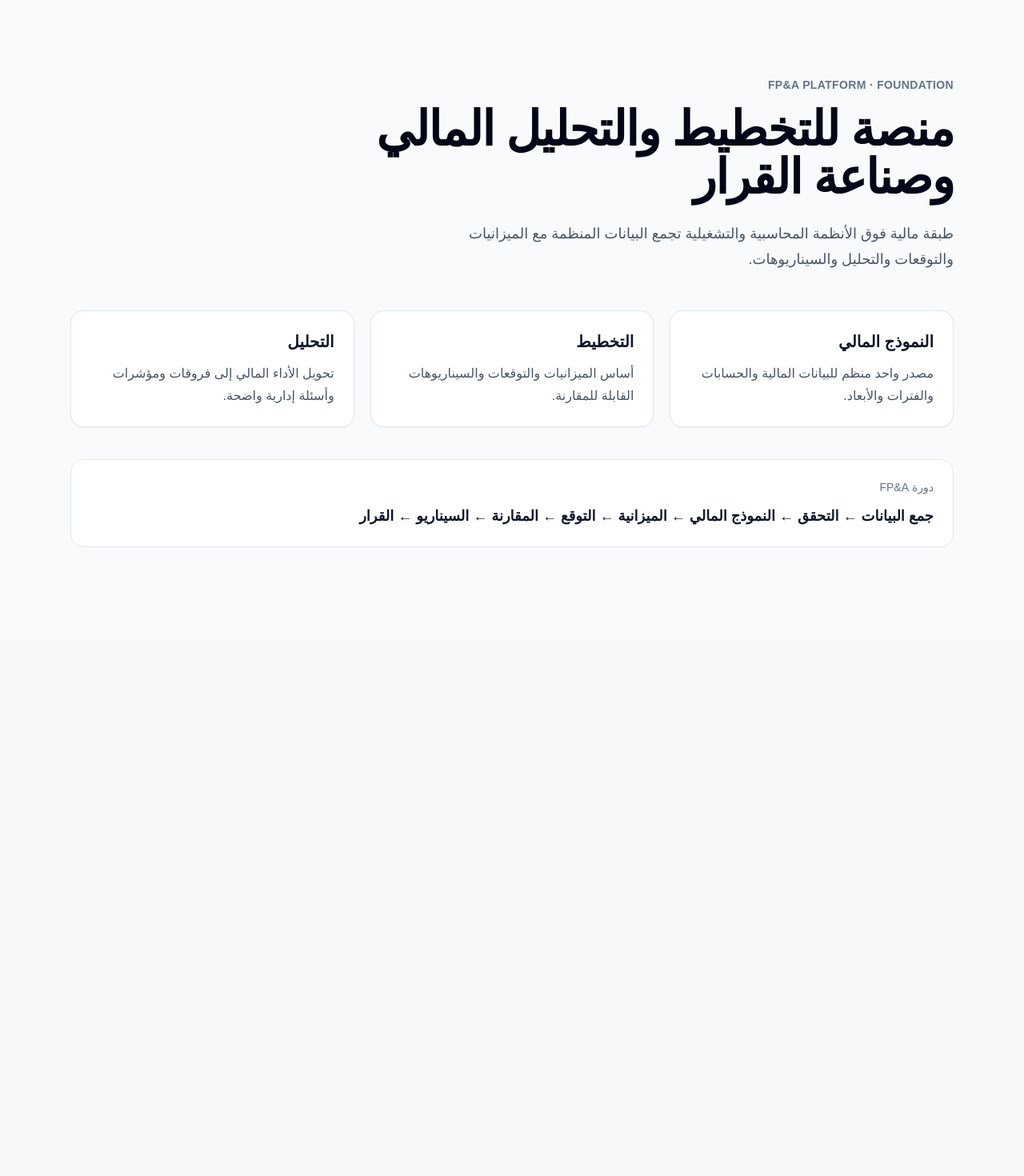
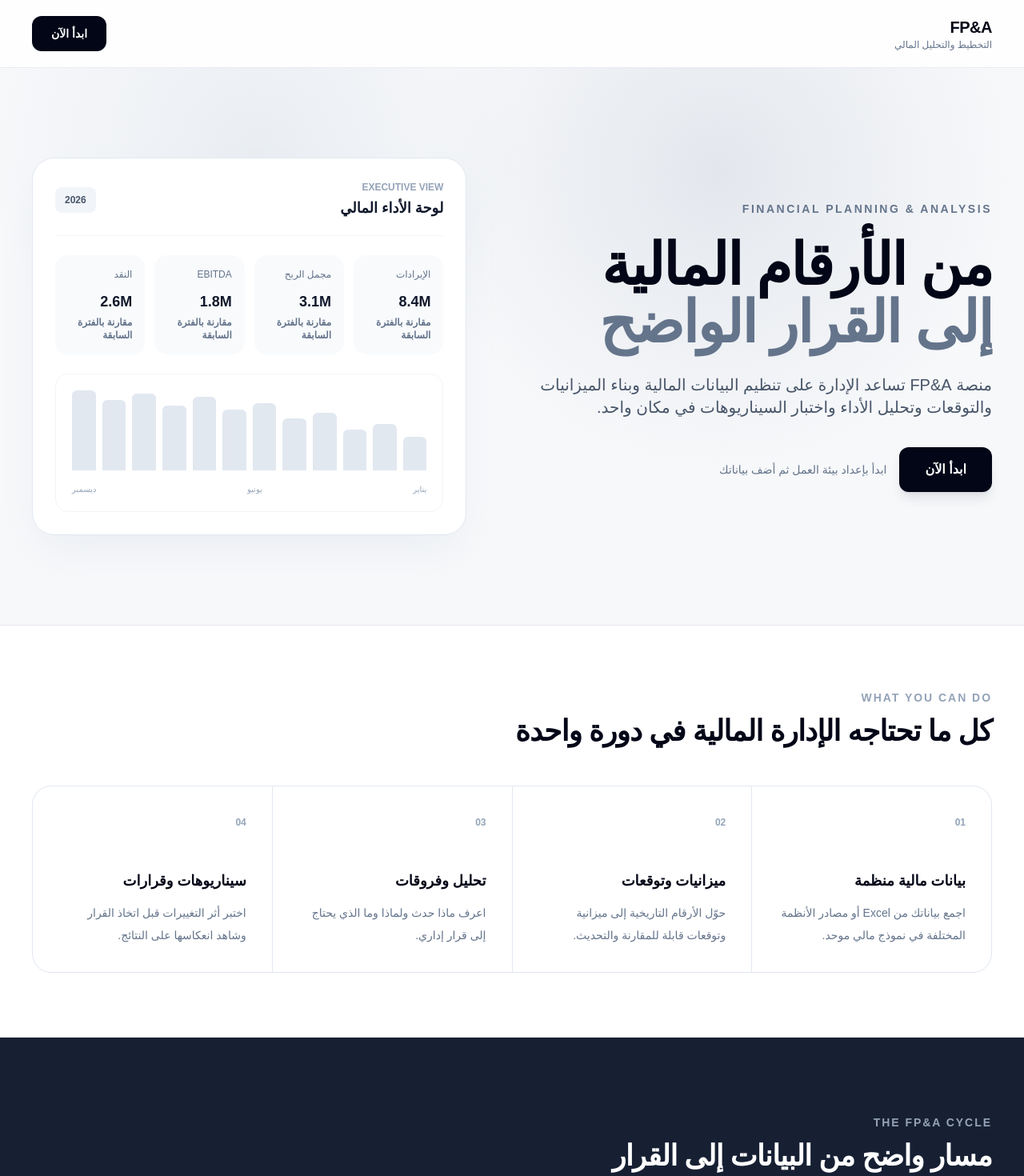
Before and after one commit to khaledhamada1996/FPA-saas-platform, a Next.js app: page / in a window 1280 px wide. Shown: the top 1470 px of the page at 80% size. Before the commit the page ends 800 px from the top, so only its background shows below. Built offline with nearby package versions, Linux system fonts and the light colour scheme.

Commit message:
Build premium FP&A landing page with Start Now CTA

```diff
--- a/src/app/page.tsx
+++ b/src/app/page.tsx
@@ -1,39 +1,118 @@
-const modules = [
-  { name: "النموذج المالي", description: "مصدر واحد منظم للبيانات المالية والحسابات والفترات والأبعاد." },
-  { name: "التخطيط", description: "أساس الميزانيات والتوقعات والسيناريوهات القابلة للمقارنة." },
-  { name: "التحليل", description: "تحويل الأداء المالي إلى فروقات ومؤشرات وأسئلة إدارية واضحة." },
+const capabilities = [
+  { number: "01", title: "بيانات مالية منظمة", text: "اجمع بياناتك من Excel أو مصادر الأنظمة المختلفة في نموذج مالي موحد." },
+  { number: "02", title: "ميزانيات وتوقعات", text: "حوّل الأرقام التاريخية إلى ميزانية وتوقعات قابلة للمقارنة والتحديث." },
+  { number: "03", title: "تحليل وفروقات", text: "اعرف ماذا حدث ولماذا وما الذي يحتاج إلى قرار إداري." },
+  { number: "04", title: "سيناريوهات وقرارات", text: "اختبر أثر التغييرات قبل اتخاذ القرار وشاهد انعكاسها على النتائج." },
 ];
+
+const flow = ["جمع البيانات", "التحقق", "النموذج المالي", "الميزانية", "التوقع", "الفروقات", "السيناريو", "القرار"];
 
 export default function HomePage() {
   return (
-    <main className="min-h-screen bg-slate-50">
-      <section className="mx-auto max-w-6xl px-6 py-16 sm:py-24">
-        <div className="max-w-3xl">
-          <p className="mb-4 text-sm font-semibold tracking-wide text-slate-500">FP&A PLATFORM · FOUNDATION</p>
-          <h1 className="text-4xl font-bold tracking-tight text-slate-950 sm:text-6xl">
-            منصة للتخطيط والتحليل المالي وصناعة القرار
-          </h1>
-          <p className="mt-6 max-w-2xl text-lg leading-8 text-slate-600">
-            طبقة مالية فوق الأنظمة المحاسبية والتشغيلية تجمع البيانات المنظمة مع الميزانيات والتوقعات والتحليل والسيناريوهات.
-          </p>
+    <main className="min-h-screen overflow-hidden bg-[#f7f8fa] text-[#172033]">
+      <header className="border-b border-slate-200/80 bg-white/80 backdrop-blur">
+        <div className="mx-auto flex max-w-7xl items-center justify-between px-6 py-5 lg:px-10">
+          <div>
+            <div className="text-xl font-bold tracking-tight text-slate-950">FP&A</div>
+            <div className="text-xs text-slate-500">التخطيط والتحليل المالي</div>
+          </div>
+          <a href="/start" className="rounded-xl bg-slate-950 px-6 py-3 text-sm font-semibold text-white transition hover:bg-slate-800">
+            ابدأ الآن
+          </a>
         </div>
+      </header>
 
-        <div className="mt-12 grid gap-5 md:grid-cols-3">
-          {modules.map((module) => (
-            <article key={module.name} className="rounded-2xl border border-slate-200 bg-white p-6 shadow-sm">
-              <h2 className="text-xl font-semibold text-slate-900">{module.name}</h2>
-              <p className="mt-3 leading-7 text-slate-600">{module.description}</p>
-            </article>
-          ))}
-        </div>
+      <section className="relative">
+        <div className="absolute inset-x-0 top-0 -z-0 h-[520px] bg-[radial-gradient(circle_at_70%_25%,rgba(148,163,184,0.20),transparent_38%),radial-gradient(circle_at_25%_20%,rgba(203,213,225,0.30),transparent_32%)]" />
+        <div className="relative mx-auto grid max-w-7xl gap-14 px-6 pb-24 pt-20 lg:grid-cols-[1.05fr_0.95fr] lg:items-center lg:px-10 lg:pb-28 lg:pt-28">
+          <div>
+            <p className="mb-6 text-sm font-bold tracking-[0.18em] text-slate-500">FINANCIAL PLANNING & ANALYSIS</p>
+            <h1 className="max-w-4xl text-5xl font-bold leading-[1.12] tracking-tight text-slate-950 sm:text-6xl lg:text-7xl">
+              من الأرقام المالية
+              <span className="block text-slate-500">إلى القرار الواضح</span>
+            </h1>
+            <p className="mt-7 max-w-2xl text-lg leading-9 text-slate-600 sm:text-xl">
+              منصة FP&A تساعد الإدارة على تنظيم البيانات المالية وبناء الميزانيات والتوقعات وتحليل الأداء واختبار السيناريوهات في مكان واحد.
+            </p>
+            <div className="mt-9 flex flex-wrap items-center gap-4">
+              <a href="/start" className="inline-flex items-center justify-center rounded-xl bg-slate-950 px-8 py-4 text-base font-bold text-white shadow-lg shadow-slate-900/10 transition hover:-translate-y-0.5 hover:bg-slate-800">
+                ابدأ الآن
+              </a>
+              <span className="text-sm text-slate-500">ابدأ بإعداد بيئة العمل ثم أضف بياناتك</span>
+            </div>
+          </div>
 
-        <div className="mt-10 rounded-2xl border border-slate-200 bg-white p-6">
-          <p className="text-sm font-medium text-slate-500">دورة FP&A</p>
-          <p className="mt-3 text-lg font-semibold text-slate-900">
-            جمع البيانات ← التحقق ← النموذج المالي ← الميزانية ← التوقع ← المقارنة ← السيناريو ← القرار
-          </p>
+          <div className="relative">
+            <div className="rounded-[28px] border border-slate-200 bg-white p-5 shadow-2xl shadow-slate-300/30 sm:p-7">
+              <div className="flex items-center justify-between border-b border-slate-100 pb-5">
+                <div>
+                  <p className="text-xs font-semibold text-slate-400">EXECUTIVE VIEW</p>
+                  <h2 className="mt-1 text-lg font-bold text-slate-900">لوحة الأداء المالي</h2>
+                </div>
+                <div className="rounded-lg bg-slate-100 px-3 py-2 text-xs font-semibold text-slate-600">2026</div>
+              </div>
+              <div className="grid grid-cols-2 gap-3 py-6 sm:grid-cols-4">
+                {["الإيرادات", "مجمل الربح", "EBITDA", "النقد"].map((item, index) => (
+                  <div key={item} className="rounded-2xl bg-slate-50 p-4">
+                    <p className="text-xs text-slate-500">{item}</p>
+                    <p className="mt-3 text-lg font-bold text-slate-900">{["8.4M", "3.1M", "1.8M", "2.6M"][index]}</p>
+                    <p className="mt-1 text-xs font-semibold text-slate-500">مقارنة بالفترة السابقة</p>
+                  </div>
+                ))}
+              </div>
+              <div className="rounded-2xl border border-slate-100 p-5">
+                <div className="flex items-end gap-2" aria-hidden="true">
+                  {[42, 58, 51, 72, 65, 84, 76, 92, 81, 96, 88, 100].map((height, index) => (
+                    <div key={index} className="flex-1 rounded-t-md bg-slate-200" style={{ height: `${height}px` }} />
+                  ))}
+                </div>
+                <div className="mt-4 flex justify-between text-[10px] text-slate-400">
+                  <span>يناير</span><span>يونيو</span><span>ديسمبر</span>
+                </div>
+              </div>
+            </div>
+          </div>
         </div>
       </section>
+
+      <section className="border-y border-slate-200 bg-white">
+        <div className="mx-auto max-w-7xl px-6 py-20 lg:px-10">
+          <div className="max-w-2xl">
+            <p className="text-sm font-bold tracking-[0.14em] text-slate-400">WHAT YOU CAN DO</p>
+            <h2 className="mt-3 text-3xl font-bold tracking-tight text-slate-950 sm:text-4xl">كل ما تحتاجه الإدارة المالية في دورة واحدة</h2>
+          </div>
+          <div className="mt-12 grid gap-px overflow-hidden rounded-3xl border border-slate-200 bg-slate-200 md:grid-cols-2 lg:grid-cols-4">
+            {capabilities.map((item) => (
+              <article key={item.number} className="bg-white p-7 lg:p-8">
+                <span className="text-xs font-bold text-slate-400">{item.number}</span>
+                <h3 className="mt-12 text-lg font-bold text-slate-950">{item.title}</h3>
+                <p className="mt-3 text-sm leading-7 text-slate-500">{item.text}</p>
+              </article>
+            ))}
+          </div>
+        </div>
+      </section>
+
+      <section className="bg-[#172033] text-white">
+        <div className="mx-auto max-w-7xl px-6 py-20 lg:px-10 lg:py-24">
+          <p className="text-sm font-bold tracking-[0.14em] text-slate-400">THE FP&A CYCLE</p>
+          <h2 className="mt-3 max-w-3xl text-3xl font-bold tracking-tight sm:text-4xl">مسار واضح من البيانات إلى القرار</h2>
+          <div className="mt-12 grid gap-2 sm:grid-cols-2 lg:grid-cols-8">
+            {flow.map((step, index) => (
+              <div key={step} className="border border-slate-700 bg-slate-800/60 p-4">
+                <span className="text-xs text-slate-500">{String(index + 1).padStart(2, "0")}</span>
+                <p className="mt-8 text-sm font-semibold">{step}</p>
+              </div>
+            ))}
+          </div>
+          <div className="mt-12 flex flex-col items-start justify-between gap-6 border-t border-slate-700 pt-8 sm:flex-row sm:items-center">
+            <p className="max-w-xl leading-7 text-slate-400">ابدأ بإنشاء بيئة العمل، ثم سنبني معك الأداة خطوة بخطوة بداية من البيانات الفعلية.</p>
+            <a href="/start" className="rounded-xl bg-white px-7 py-4 text-sm font-bold text-slate-950 transition hover:bg-slate-100">ابدأ الآن</a>
+          </div>
+        </div>
+      </section>
+
+      <footer className="bg-white px-6 py-7 text-center text-xs text-slate-400">FP&A Platform · Financial Planning & Analysis</footer>
     </main>
   );
 }
```
